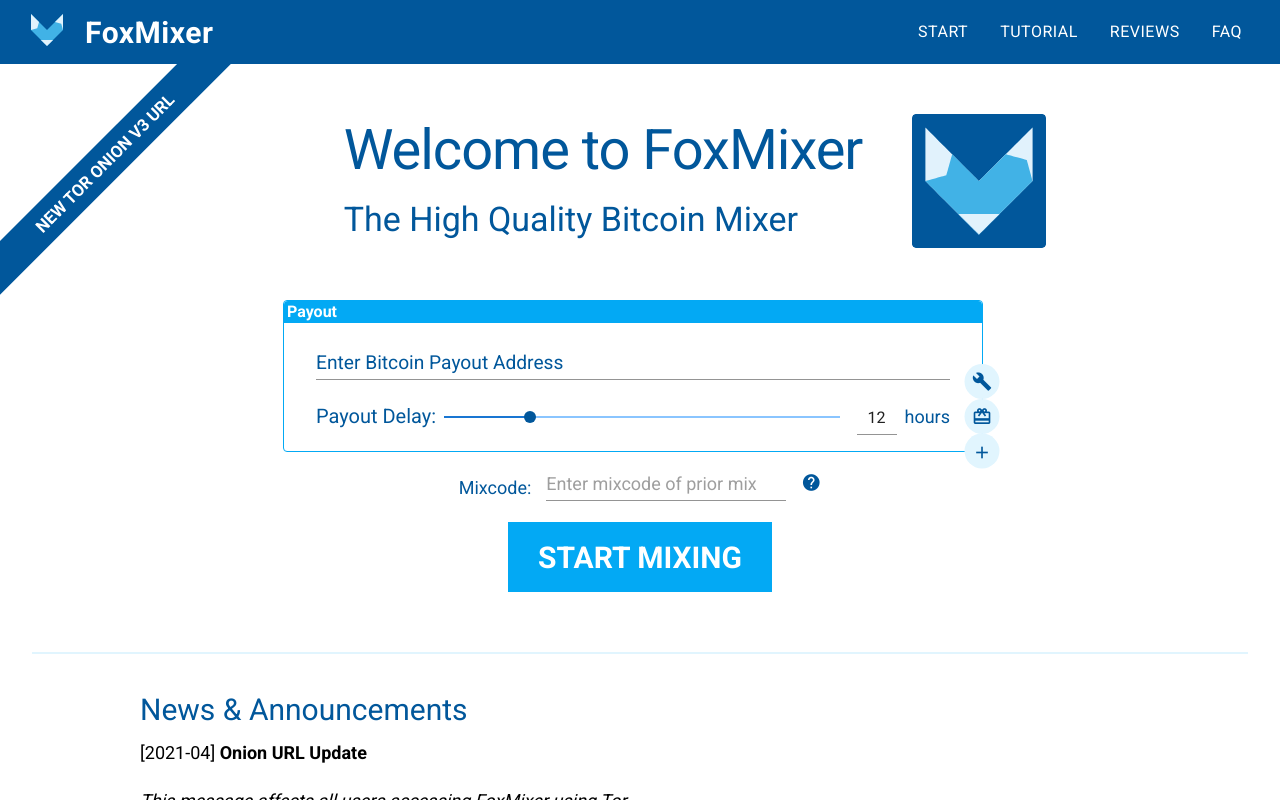
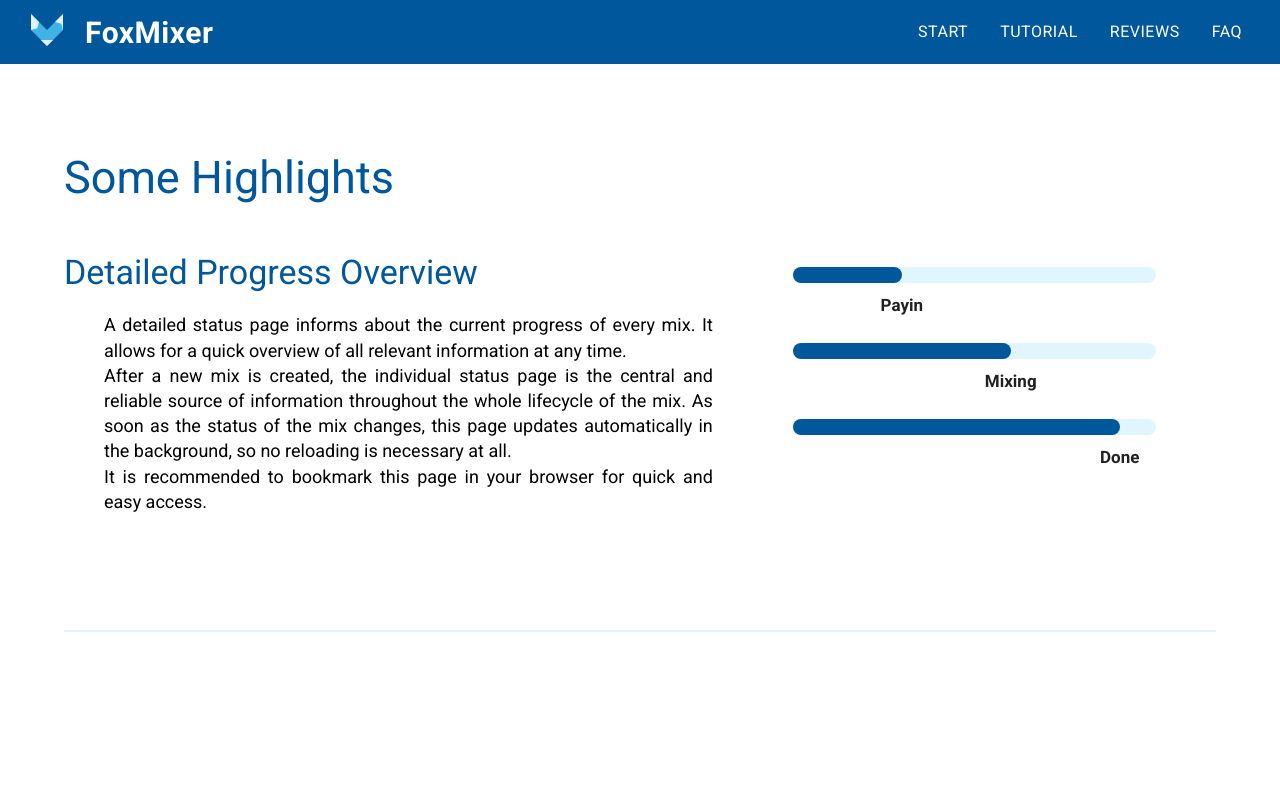
Before and after one commit to azzazkhan/foxmixer, a Vue app: page / in a window 1280 px wide. Built offline with nearby package versions, Linux system fonts and the light colour scheme; a small style sheet from the web is missing.

Commit message:
Working on progress bars animation (homepage)

```diff
--- a/src/components/Page.vue
+++ b/src/components/Page.vue
@@ -1,7 +1,7 @@
 <template>
   <div class="page">
     <slot></slot>
-    <site-footer />
+    <!-- <site-footer /> -->
   </div>
 </template>
 
--- a/src/components/content/FigureSection.vue
+++ b/src/components/content/FigureSection.vue
@@ -40,6 +40,17 @@
     @media (min-width: 770px) {
       flex-direction: row;
     }
+    @media (min-width: 770px) {
+      .content-side {
+        flex-grow: 1;
+        margin-right: 60px !important;
+      }
+      .figure-side {
+        flex-shrink: 0;
+        width: 35%;
+        margin-right: 40px;
+      }
+    }
     .content-side {
       margin: 0 40px 40px 0;
       h1 {
@@ -66,10 +77,6 @@
     }
     .figure-side {
       text-align: center;
-      @media (min-width: 770px) {
-        flex-grow: 1;
-        min-width: 40%;
-      }
       img {
         max-width: 100%;
       }
--- a/src/components/content/FiguresCollection.vue
+++ b/src/components/content/FiguresCollection.vue
@@ -8,10 +8,29 @@
         It is recommended to bookmark this page in your browser for quick and easy access.
       </p>
       <template v-slot:figure>
-        Animated Progess Bars Will Go Here
+        <div class="animated-progress-bars">
+          <div class="progress-bar payin">
+            <div class="background">
+              <div class="bar"></div>
+            </div>
+            <span class="label">Payin</span>
+          </div>
+          <div class="progress-bar mixing">
+            <div class="background">
+              <div class="bar"></div>
+            </div>
+            <span class="label">Mixing</span>
+          </div>
+          <div class="progress-bar done">
+            <div class="background">
+              <div class="bar"></div>
+            </div>
+            <span class="label">Done</span>
+          </div>
+        </div>
       </template>
     </figure-section>
-    <figure-section image="mixcode">
+    <figure-section image="mixcode" v-if="false">
       <h1>Mixcodes - Different Coins Each Time</h1>
       <p>
         Despite our huge mixing volume, there would be still a chance to receive previous coins from an earlier mix.<br />
@@ -19,14 +38,14 @@
         This allows for easy and risk-free bitcoin mixing, even in the long-term.
       </p>
     </figure-section>
-    <figure-section image="origin">
+    <figure-section image="origin" v-if="false">
       <h1>Transaction Origin Randomization</h1>
       <p>
         Most of the modern blockchain analysis services analyze the broadcast origin of a transaction. Operating multiple nodes in multiple countries allows them to trace where a transaction arrives first and by what IP address it is broadcasted.<br />
         FoxMixer uses a global network of transaction broadcast servers to entirely randomize the origin of broadcasted transactions. Each mix payout is randomly broadcasted from a different IP address, providing best-you-can-get location privacy.
       </p>
     </figure-section>
-    <figure-section image="dma">
+    <figure-section image="dma" v-if="false">
       <h1>Deep Mempool Analysis</h1>
       <p>
         Many transactions get into the focus of analysis because they stand out from the masses.<br />
@@ -50,6 +69,66 @@
     width: 90%;
   }
 }
+.animated-progress-bars {
+  padding: 0 20px;
+  @media (min-width: 880px) {
+    position: relative;
+    bottom: 45px;
+  }
+  .progress-bar {
+    position: relative;
+    margin-top: 60px;
+    .background {
+      background-color: #e1f5fe;
+      height: 16px;
+      width: 100%;
+      margin-top: 20px;
+      border-radius: 50px;
+      &:first-of-type {
+        margin-top: 0;
+      }
+      .bar {
+        background-color: var(--color-primary);
+        height: 100%;
+        width: 0%;
+        border-radius: 50px;
+        transition: width 0.2s ease-in-out;
+      }
+    }
+    .label {
+      position: absolute;
+      top: calc(100% + 10px);
+      font-size: 17px;
+      font-weight: bold;
+      transform: translateX(-50%);
+      transition: transform 0.5s ease-out;
+    }
+    &.payin {
+      .bar {
+        width: 30%;
+      }
+      .label {
+        left: 30%;
+      }
+    }
+    &.mixing {
+      .bar {
+        width: 60%;
+      }
+      .label {
+        left: 60%;
+      }
+    }
+    &.done {
+      .bar {
+        width: 90%;
+      }
+      .label {
+        left: 90%;
+      }
+    }
+  }
+}
 </style>
 
 <script lang="ts">
--- a/src/views/Home.vue
+++ b/src/views/Home.vue
@@ -1,10 +1,10 @@
 <template>
   <page class="page-home">
-    <v3-banner />
-    <mixer />
-    <texts-collection />
+    <!-- <v3-banner /> -->
+    <!-- <mixer /> -->
+    <!-- <texts-collection /> -->
     <figures-collection />
-    <icons-section />
+    <!-- <icons-section /> -->
   </page>
 </template>
 
```
